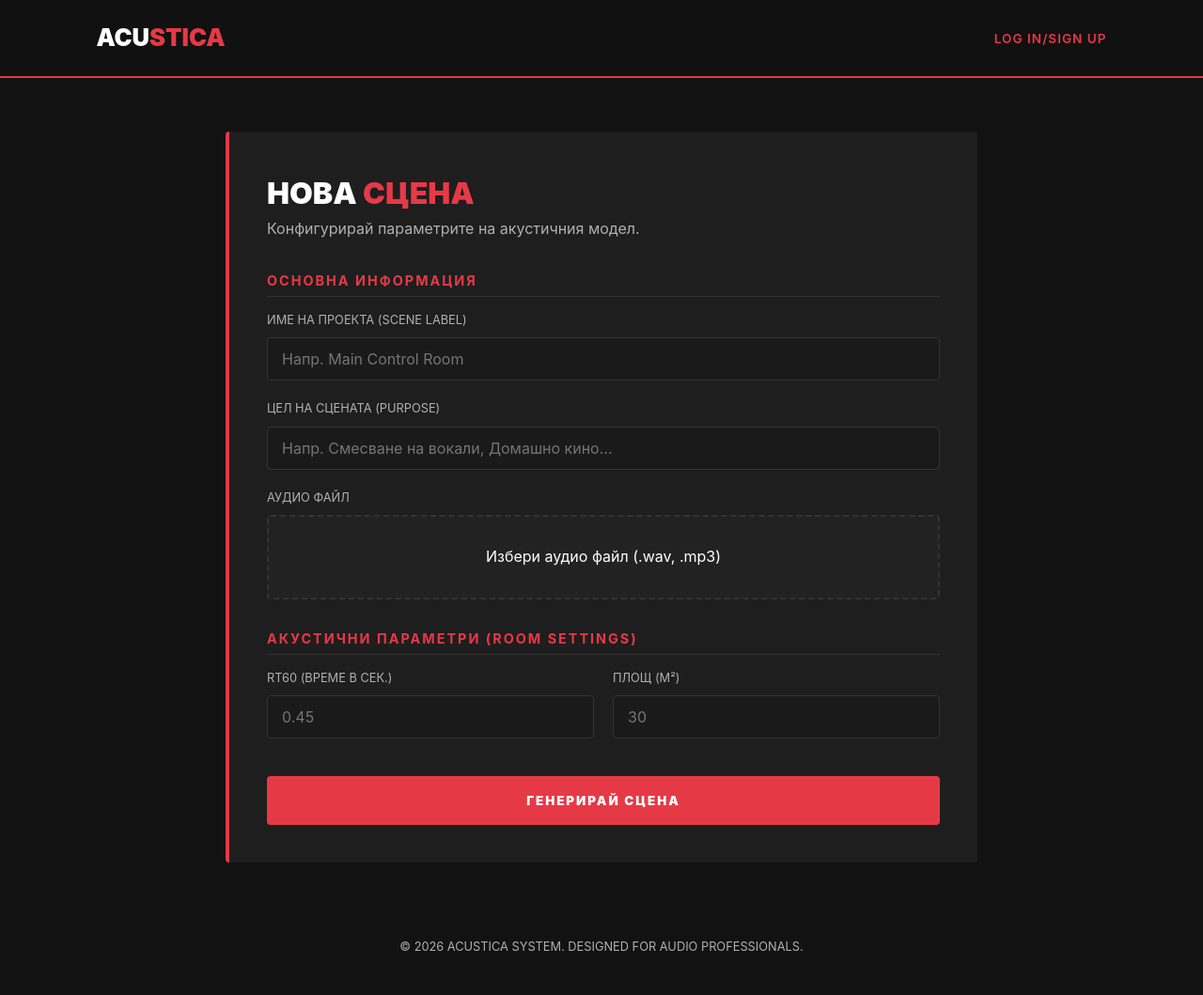
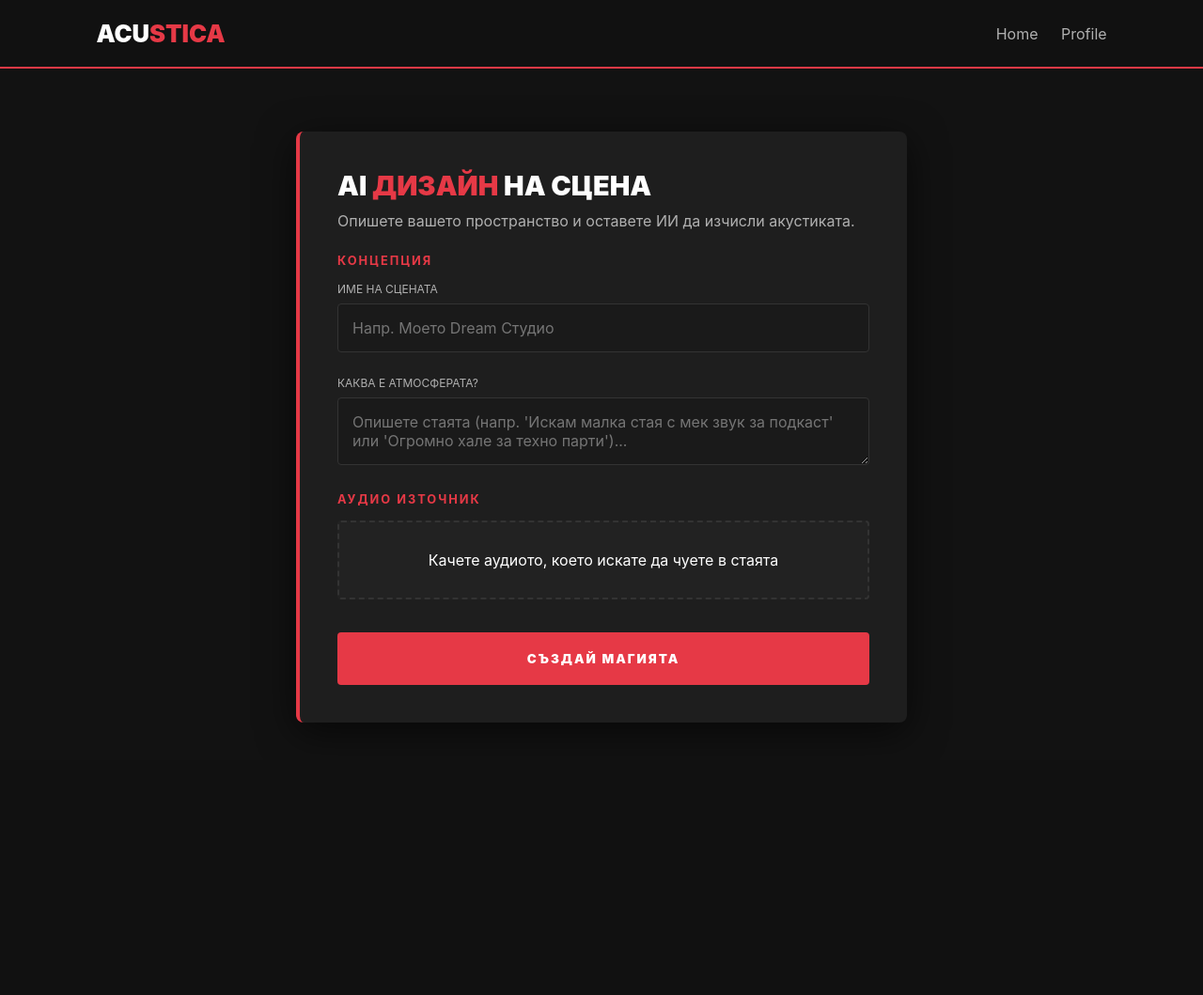
Before and after one commit to Kokimoko4a/Acoustic-Computational-Universal-Space-Transformation-Intelligent-Configuration-Algorithm-ACUSTICA-, a Flask app: template app/templates/addScene.html in a window 1280 px wide. Shown: the whole page at 94% size. After the commit the page ends 769 px from the top, so only its background shows below. Run offline with Flask 3, Linux system fonts and the light colour scheme; the template is opened without the code that fills it, so the values that code supplies are empty.

Commit message:
The begining is already set. Enjoy ;)

```diff
--- a/app/app.py
+++ b/app/app.py
@@ -4,6 +4,8 @@ sys.path.append(os.path.dirname(os.path.abspath(__file__)))
 from flask import Flask
 from flask_cors import CORS # 1. Внеси това
 from routes.user_routes import user_bp
+from routes.scenes_routes import scene_bp
+
 
 app = Flask(__name__)
 
@@ -11,6 +13,7 @@ app = Flask(__name__)
 CORS(app)
 
 app.register_blueprint(user_bp)
+app.register_blueprint(scene_bp)
 
 if __name__ == '__main__':
     app.run(debug=True, port=5000)
--- a/app/routes/scenes_routes.py
+++ b/app/routes/scenes_routes.py
@@ -1 +1,4 @@
-print('THIS FILE WILL DEFINE LOGIC FOR CREATING SCENES')
+from flask import Blueprint, request, jsonify
+
+
+scene_bp = Blueprint('scene', __name__)
--- a/app/routes/user_routes.py
+++ b/app/routes/user_routes.py
@@ -1,7 +1,6 @@
 from flask import Blueprint, request, jsonify
 import jwt
 import datetime
-# ПРЕМАХНИ "ACUSTICA.app" от началото
 from data.db_manager import create_user_in_db, get_user_by_email, verify_password
 from models.User import User
 import bcrypt
--- a/app/templates/addScene.html
+++ b/app/templates/addScene.html
@@ -3,9 +3,8 @@
 <head>
     <meta charset="UTF-8">
     <meta name="viewport" content="width=device-width, initial-scale=1.0">
-    <title>ACUSTICA | Create Scene</title>
+    <title>ACUSTICA | AI Scene Design</title>
     <style>
-        /* ПАЛИТРАТА ОТ ОРИГИНАЛА */
         :root {
             --accent-red: #e63946;
             --dark-red: #a8222e;
@@ -15,157 +14,85 @@
             --text-dim: #b0b0b0;
             --border-gray: #333333;
             --input-bg: #1a1a1a;
+            --glow-red: rgba(230, 57, 70, 0.4);
         }
 
-        * {
-            margin: 0;
-            padding: 0;
-            box-sizing: border-box;
-            font-family: 'Inter', -apple-system, sans-serif;
+        @keyframes pageReveal {
+            from { opacity: 0; transform: translateY(10px); }
+            to { opacity: 1; transform: translateY(0); }
         }
+
+        * { margin: 0; padding: 0; box-sizing: border-box; font-family: 'Inter', sans-serif; }
 
         body {
             background-color: var(--bg-deep);
             color: var(--text-main);
-            line-height: 1.6;
-            padding-top: 100px; /* Място за фиксирания хедър */
+            padding-top: 100px;
+            animation: pageReveal 0.8s ease-out forwards;
         }
 
-        /* ОРИГИНАЛЕН ХЕДЪР (ЗАПАЗЕН) */
         header {
-            display: flex;
-            justify-content: space-between;
-            align-items: center;
-            padding: 20px 8%;
-            background: rgba(18, 18, 18, 0.95);
-            position: fixed;
-            width: 100%;
-            top: 0;
-            z-index: 1000;
+            display: flex; justify-content: space-between; align-items: center;
+            padding: 20px 8%; background: rgba(18, 18, 18, 0.95);
+            position: fixed; width: 100%; top: 0; z-index: 1000;
             border-bottom: 2px solid var(--accent-red);
+            backdrop-filter: blur(10px);
         }
 
-        .logo {
-            font-size: 1.6rem;
-            font-weight: 900;
-            color: var(--text-main);
-            text-transform: uppercase;
+        .logo { font-size: 1.6rem; font-weight: 900; text-transform: uppercase; }
+        .logo span { color: var(--accent-red); }
+
+        .form-container {
+            max-width: 650px; margin: 40px auto;
+            background: var(--bg-card); padding: 40px;
+            border-radius: 8px; border-left: 4px solid var(--accent-red);
+            box-shadow: 0 10px 40px rgba(0,0,0,0.6);
         }
 
-        .logo span { color: var(--accent-red); }
-
-        nav { display: flex; align-items: center; }
-
-        nav a {
-            color: var(--text-dim);
-            text-decoration: none;
-            margin-left: 30px;
-            font-size: 0.85rem;
-            font-weight: 600;
-            text-transform: uppercase;
-            letter-spacing: 1px;
-            transition: 0.3s;
-        }
-
-        nav a:hover { color: var(--accent-red); }
-
-        .auth-only { display: none; } /* Скрити по подразбиране */
-
-        /* ДИЗАЙН НА ФОРМАТА */
-        .form-container {
-            max-width: 800px;
-            margin: 40px auto;
-            background: var(--bg-card);
-            padding: 40px;
-            border-radius: 4px;
-            border-left: 4px solid var(--accent-red);
-        }
-
-        .form-header { margin-bottom: 30px; }
-        .form-header h1 { font-size: 2rem; font-weight: 900; }
+        .form-header h1 { font-size: 1.8rem; font-weight: 900; margin-bottom: 10px; }
         .form-header h1 span { color: var(--accent-red); }
 
         .section-title {
-            font-size: 0.9rem;
-            color: var(--accent-red);
-            text-transform: uppercase;
-            letter-spacing: 2px;
-            margin: 30px 0 15px 0;
-            font-weight: bold;
-            border-bottom: 1px solid var(--border-gray);
-            padding-bottom: 5px;
+            font-size: 0.8rem; color: var(--accent-red);
+            text-transform: uppercase; letter-spacing: 2px;
+            margin: 25px 0 15px 0; font-weight: bold;
         }
 
-        .form-group { margin-bottom: 20px; }
+        .form-group { margin-bottom: 25px; }
 
-        label {
-            display: block;
-            margin-bottom: 8px;
-            font-size: 0.8rem;
-            color: var(--text-dim);
-            text-transform: uppercase;
-        }
+        label { display: block; margin-bottom: 8px; font-size: 0.75rem; color: var(--text-dim); text-transform: uppercase; }
 
-        input[type="text"],
-        input[type="number"],
-        textarea {
-            width: 100%;
-            padding: 12px 15px;
-            background: var(--input-bg);
-            border: 1px solid var(--border-gray);
-            border-radius: 4px;
-            color: white;
-            font-size: 1rem;
+        input, textarea {
+            width: 100%; padding: 15px; background: var(--input-bg);
+            border: 1px solid var(--border-gray); border-radius: 4px;
+            color: white; font-size: 1rem; transition: 0.3s;
         }
 
         input:focus, textarea:focus {
-            outline: none;
-            border-color: var(--accent-red);
+            outline: none; border-color: var(--accent-red);
+            box-shadow: 0 0 15px var(--glow-red);
         }
 
-        .grid-row {
-            display: grid;
-            grid-template-columns: 1fr 1fr;
-            gap: 20px;
+        /* Зона за качване */
+        .file-drop-zone {
+            border: 2px dashed var(--border-gray); padding: 30px;
+            text-align: center; cursor: pointer; border-radius: 4px;
+            background: rgba(255,255,255,0.02); transition: 0.3s;
+        }
+        .file-drop-zone:hover { border-color: var(--accent-red); background: rgba(230, 57, 70, 0.05); }
+
+        .btn-submit {
+            width: 100%; padding: 20px; background: var(--accent-red);
+            color: white; border: none; border-radius: 4px;
+            font-weight: 900; text-transform: uppercase; letter-spacing: 2px;
+            cursor: pointer; margin-top: 10px; transition: 0.3s;
         }
 
-        /* CUSTOM FILE UPLOAD */
-        .file-drop-zone {
-            border: 2px dashed var(--border-gray);
-            padding: 30px;
-            text-align: center;
-            border-radius: 4px;
-            cursor: pointer;
-            transition: 0.3s;
-            background: rgba(255,255,255,0.02);
-        }
-        .file-drop-zone:hover { border-color: var(--accent-red); }
+        .btn-submit:hover { background: var(--dark-red); transform: translateY(-2px); box-shadow: 0 5px 20px var(--glow-red); }
 
-        .btn-submit {
-            width: 100%;
-            padding: 18px;
-            background: var(--accent-red);
-            color: white;
-            border: none;
-            border-radius: 4px;
-            font-weight: 900;
-            text-transform: uppercase;
-            letter-spacing: 2px;
-            cursor: pointer;
-            margin-top: 20px;
-            transition: 0.3s;
-        }
-
-        .btn-submit:hover {
-            background: var(--dark-red);
-            transform: translateY(-2px);
-        }
-
-        footer {
-            padding: 40px;
-            text-align: center;
-            color: var(--text-dim);
-            font-size: 0.8rem;
+        .ai-status {
+            font-size: 0.8rem; color: var(--accent-red);
+            margin-top: 10px; display: none; font-style: italic;
         }
     </style>
 </head>
@@ -174,111 +101,79 @@
     <header>
         <div class="logo">ACU<span>STICA</span></div>
         <nav id="nav-menu">
-            <a href="index.html" class="auth-only">Home</a>
-            <a href="scenes.html" class="auth-only">Scenes</a>
-            <a href="profile.html" class="auth-only">Profile</a>
-            <span id="auth-buttons"></span>
+            <a href="index.html" style="color: var(--text-dim); text-decoration: none; margin-left: 20px;">Home</a>
+            <a href="profile.html" style="color: var(--text-dim); text-decoration: none; margin-left: 20px;">Profile</a>
         </nav>
     </header>
 
-    <main class="container">
+    <main>
         <div class="form-container">
             <div class="form-header">
-                <h1>НОВА <span>СЦЕНА</span></h1>
-                <p style="color: var(--text-dim)">Конфигурирай параметрите на акустичния модел.</p>
+                <h1>AI <span>ДИЗАЙН</span> НА СЦЕНА</h1>
+                <p style="color: var(--text-dim)">Опишете вашето пространство и оставете ИИ да изчисли акустиката.</p>
             </div>
 
             <form id="sceneForm">
-                <div class="section-title">Основна информация</div>
+                <div class="section-title">Концепция</div>
 
                 <div class="form-group">
-                    <label>Име на проекта (Scene Label)</label>
-                    <input type="text" id="scene_label" placeholder="Напр. Main Control Room" required>
+                    <label>Име на сцената</label>
+                    <input type="text" id="scene_label" placeholder="Напр. Моето Dream Студио" required>
                 </div>
 
                 <div class="form-group">
-                    <label>Цел на сцената (Purpose)</label>
-                    <input type="text" id="purpose" placeholder="Напр. Смесване на вокали, Домашно кино...">
+                    <label>Каква е атмосферата?</label>
+                    <textarea id="ai_prompt" placeholder="Опишете стаята (напр. 'Искам малка стая с мек звук за подкаст' или 'Огромно хале за техно парти')..." required></textarea>
                 </div>
 
+                <div class="section-title">Аудио източник</div>
+
                 <div class="form-group">
-                    <label>Аудио файл</label>
                     <div class="file-drop-zone" onclick="document.getElementById('audio_file').click()">
-                        <span id="file-name">Избери аудио файл (.wav, .mp3)</span>
+                        <span id="file-name">Качете аудиото, което искате да чуете в стаята</span>
                         <input type="file" id="audio_file" hidden accept="audio/*" required>
                     </div>
                 </div>
 
-                <div class="section-title">Акустични параметри (Room Settings)</div>
-
-
-
-                <div class="grid-row">
-                    <div class="form-group">
-                        <label>RT60 (Време в сек.)</label>
-                        <input type="number" id="rt60" step="0.01" placeholder="0.45">
-                    </div>
-                    <div class="form-group">
-                        <label>Площ (m²)</label>
-                        <input type="number" id="room_size" placeholder="30">
-                    </div>
-                </div>
-
-                <button type="submit" class="btn-submit">Генерирай Сцена</button>
+                <button type="submit" class="btn-submit" id="submitBtn">СЪЗДАЙ МАГИЯТА</button>
+                <div id="status" class="ai-status">ИИ анализира вашето описание и проектира стаята...</div>
             </form>
         </div>
     </main>
 
-    <footer>
-        &copy; 2026 ACUSTICA SYSTEM. DESIGNED FOR AUDIO PROFESSIONALS.
-    </footer>
+    <script>
+        // Скриване на сложните неща от потребителя
+        document.getElementById('audio_file').addEventListener('change', function() {
+            if(this.files[0]) document.getElementById('file-name').innerText = "Файл: " + this.files[0].name;
+        });
 
-<script>
-    // ОРИГИНАЛНАТА ЛОГИКА ЗА НАВИГАЦИЯТА
-    function updateNavigation() {
-        const authContainer = document.getElementById('auth-buttons');
-        const authLinks = document.querySelectorAll('.auth-only');
-        const token = localStorage.getItem('access_token');
+        document.getElementById('sceneForm').addEventListener('submit', async function(e) {
+            e.preventDefault();
 
-        if (token) {
-            authLinks.forEach(link => link.style.display = 'inline-block');
-            authContainer.innerHTML = `<a href="#" id="logout-btn" style="color: var(--accent-red);">Log Out</a>`;
-            document.getElementById('logout-btn').addEventListener('click', function(e) {
-                e.preventDefault();
-                localStorage.removeItem('access_token');
-                window.location.replace('index.html');
-            });
-        } else {
-            authLinks.forEach(link => link.style.display = 'none');
-            authContainer.innerHTML = `<a href="login.html" style="color: var(--accent-red);">Log in/Sign up</a>`;
-        }
-    }
+            const btn = document.getElementById('submitBtn');
+            const status = document.getElementById('status');
 
-    // ЛОГИКА ЗА ФОРМАТА
-    document.getElementById('audio_file').addEventListener('change', function() {
-        if(this.files[0]) document.getElementById('file-name').innerText = "Избран: " + this.files[0].name;
-    });
+            btn.disabled = true;
+            btn.innerText = "ГЕНЕРИРАНЕ...";
+            status.style.display = "block";
 
-    document.getElementById('sceneForm').addEventListener('submit', function(e) {
-        e.preventDefault();
+            // Данните, които отиват към бекенда
+            const formData = new FormData();
+            formData.append('label', document.getElementById('scene_label').value);
+            formData.append('description', document.getElementById('ai_prompt').value);
+            formData.append('audio', document.getElementById('audio_file').files[0]);
 
-        // Това е твоят Pydantic обект
-        const payload = {
-            scene_label: document.getElementById('scene_label').value,
-            room_settings: {
-                purpose: document.getElementById('purpose').value,
-                materials: document.getElementById('materials').value,
-                rt60: document.getElementById('rt60').value,
-                size: document.getElementById('room_size').value
-            }
-        };
+            // ТУК БЕКЕНДЪТ ЩЕ ИЗЧИСЛИ RT60 И МАТЕРИАЛИТЕ ВМЕСТО ПОТРЕБИТЕЛЯ
+            console.log("Изпращане към ИИ...");
 
-        console.log("Изпращане на данни:", payload);
-        alert("Данните са събрани! Готови за API-то.");
-    });
-
-    document.addEventListener('DOMContentLoaded', updateNavigation);
-</script>
-
+            // Симулирана почивка преди резултата
+            setTimeout(() => {
+                alert("Готово! ИИ избра перфектните пропорции и материали за вашата сцена.");
+                btn.disabled = false;
+                btn.innerText = "СЪЗДАЙ МАГИЯТА";
+                status.style.display = "none";
+            }, 3000);
+        });
+    </script>
 </body>
 </html>
```
